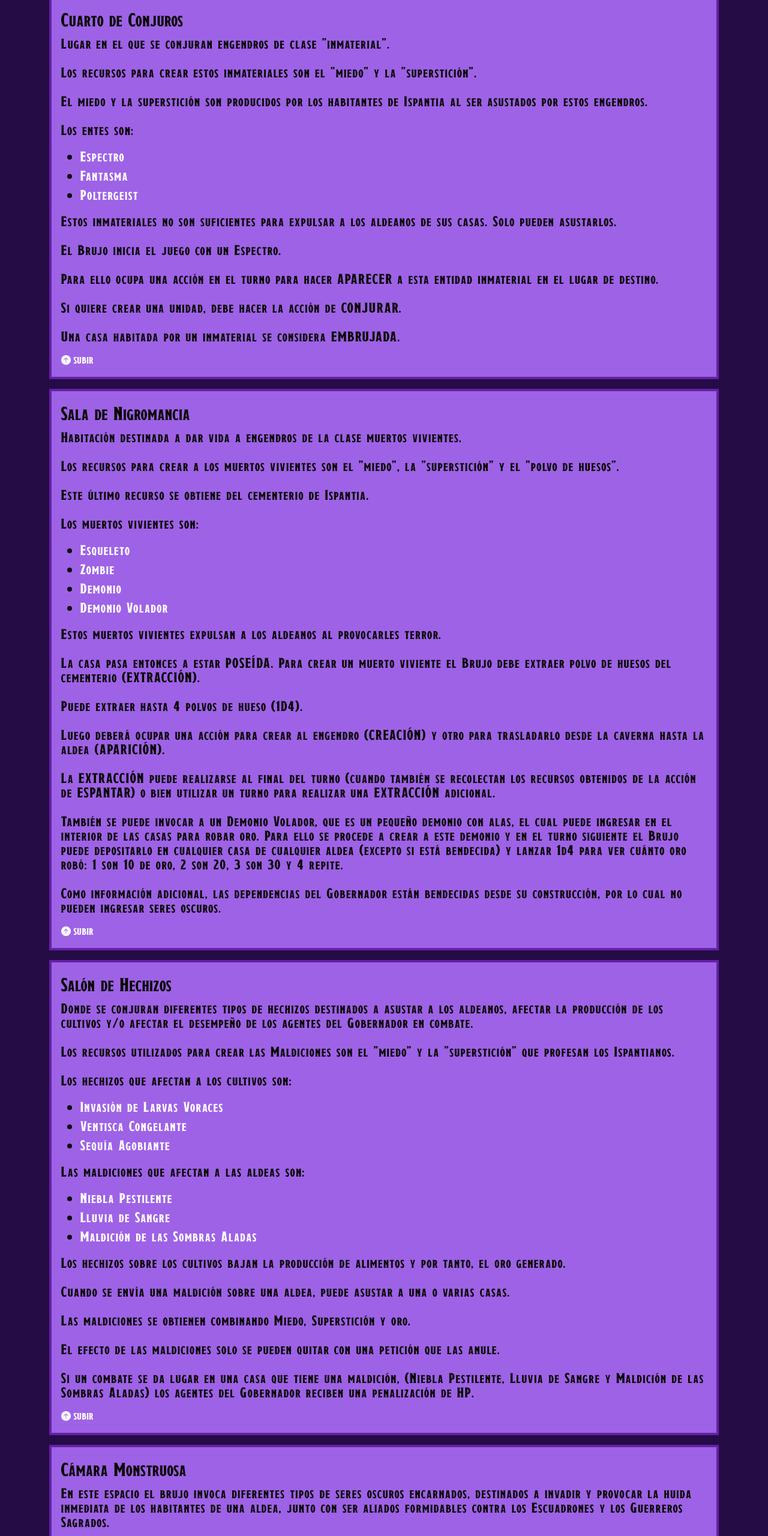
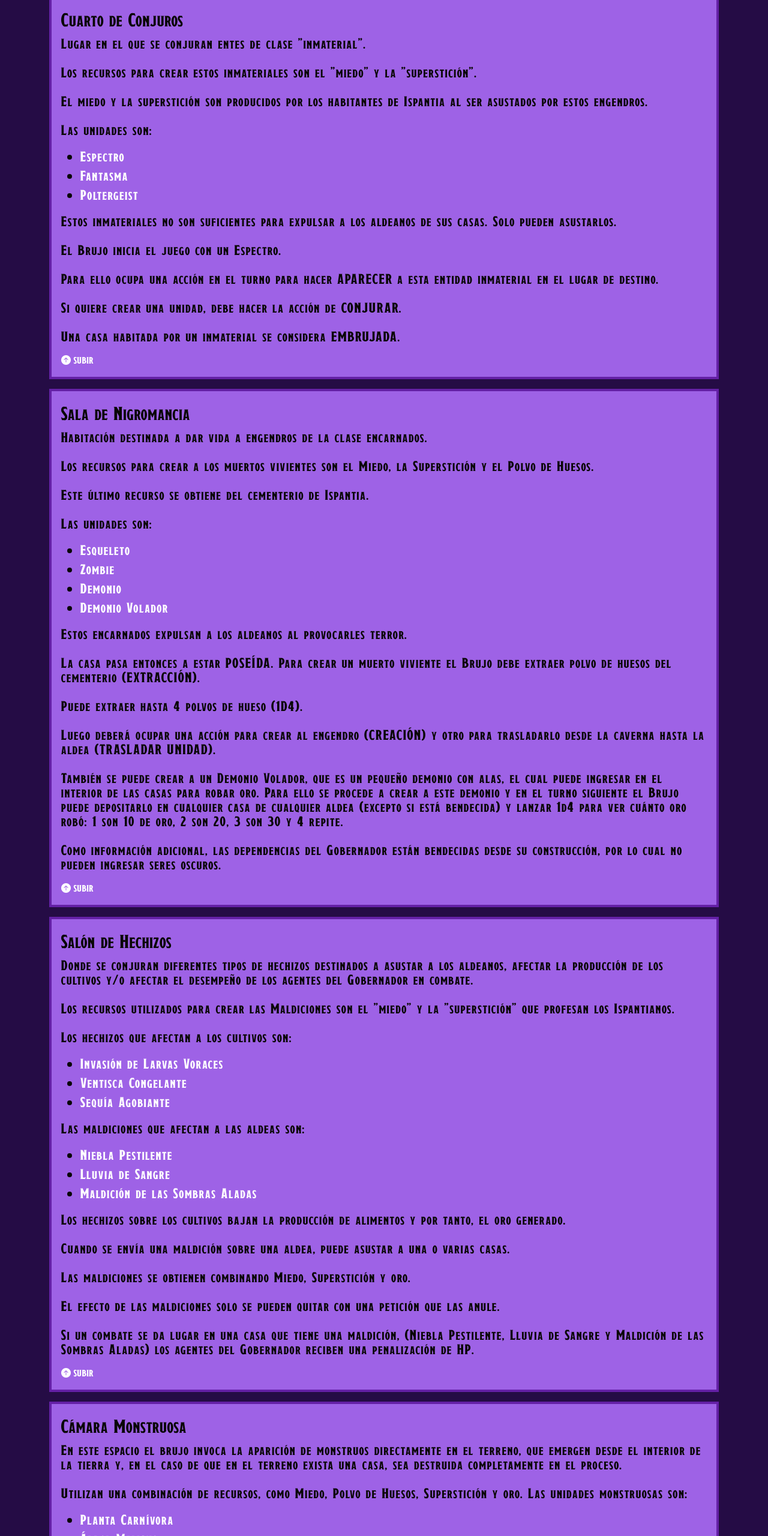
Before and after one commit to Rorro-Tower/ispantia-reglas, a plain HTML site: page caverna.html in a window 1280 px wide. Shown: the part 1250-3810 px from the top of the page at 60% size. Drawn offline with nearby package versions, Linux system fonts and the light colour scheme.

Commit message:
cambios en Caverna

```diff
--- a/caverna.html
+++ b/caverna.html
@@ -64,12 +64,12 @@
                                     <div class="caja-potenciador" id="cuarto">
                                         <div class="fila-debilitador">
                                             <h4>Cuarto de Conjuros</h4>
-                                            <p>Lugar en el que se conjuran engendros de clase "inmaterial". <br><br>Los
+                                            <p>Lugar en el que se conjuran entes de clase "inmaterial". <br><br>Los
                                                 recursos para crear estos inmateriales son el "miedo" y la
                                                 "superstición". <br><br>El miedo y la superstición son producidos por
                                                 los
-                                                habitantes de Ispantia al ser asustados por estos engendros. <br><br>Los
-                                                entes
+                                                habitantes de Ispantia al ser asustados por estos engendros. <br><br>Las
+                                                unidades
                                                 son:</p>
                                             <ul>
                                                 <li><a href="espectro.html">Espectro</a></li>
@@ -88,18 +88,19 @@
                                     <div class="caja-potenciador" id="sala">
                                         <div class="fila-debilitador">
                                             <h4>Sala de Nigromancia</h4>
-                                            <p>Habitación destinada a dar vida a engendros de la clase muertos
-                                                vivientes. <br><br>Los recursos para crear a los muertos vivientes son
-                                                el "miedo", la "superstición" y el "polvo de huesos". <br><br>Este
-                                                último recurso se obtiene del cementerio de Ispantia. <br><br>Los
-                                                muertos vivientes son:</p>
+                                            <p>Habitación destinada a dar vida a engendros de la clase encarnados.
+                                                <br><br>Los recursos para crear a los muertos vivientes son
+                                                el Miedo, la Superstición y el Polvo de Huesos. <br><br>Este
+                                                último recurso se obtiene del cementerio de Ispantia. <br><br>Las
+                                                unidades son:
+                                            </p>
                                             <ul>
                                                 <li><a href="esqueleto.html">Esqueleto</a></li>
                                                 <li><a href="zombie.html">Zombie</a></li>
                                                 <li><a href="demonio.html">Demonio</a></li>
                                                 <li><a href="demonio-volador.html">Demonio Volador</a></li>
                                             </ul>
-                                            <p>Estos muertos vivientes expulsan a los aldeanos al provocarles terror.
+                                            <p>Estos encarnados expulsan a los aldeanos al provocarles terror.
                                                 <br><br>La
                                                 casa pasa entonces a estar POSEÍDA. Para crear un muerto viviente el
                                                 Brujo debe extraer polvo de huesos del cementerio (EXTRACCIÓN).
@@ -107,11 +108,8 @@
                                                 extraer hasta 4 polvos de hueso (1D4). <br><br>Luego deberá ocupar una
                                                 acción
                                                 para crear al engendro (CREACIÓN) y otro para trasladarlo desde la
-                                                caverna hasta la aldea (APARICIÓN). <br><br>La EXTRACCIÓN puede
-                                                realizarse al
-                                                final del turno (cuando también se recolectan los recursos obtenidos de
-                                                la acción de ESPANTAR) o bien utilizar un turno para realizar una
-                                                EXTRACCIÓN adicional.<br><br>También se puede invocar a un Demonio
+                                                caverna hasta la aldea (TRASLADAR UNIDAD).<br><br>También se puede
+                                                crear a un Demonio
                                                 Volador, que es un pequeño demonio con alas, el cual puede ingresar en
                                                 el
                                                 interior de las casas para robar oro. Para ello se procede a crear a
@@ -162,12 +160,12 @@
                                     <div class="caja-potenciador" id="camara">
                                         <div class="fila-debilitador">
                                             <h4>Cámara Monstruosa</h4>
-                                            <p>En este espacio el brujo invoca diferentes tipos de seres oscuros
-                                                encarnados, destinados a invadir y provocar la huida inmediata de los
-                                                habitantes de una aldea, junto con ser aliados formidables contra los
-                                                Escuadrones y los Guerreros Sagrados. <br><br>Utilizan una combinación
+                                            <p>En este espacio el brujo invoca la aparición de monstruos directamente en
+                                                el terreno, que emergen desde el interior de la tierra y, en el caso de
+                                                que en el terreno exista una casa, sea destruida completamente en el
+                                                proceso. <br><br>Utilizan una combinación
                                                 de
-                                                recursos, como Miedo, Polvo de Huesos, Superstición y oro. Las entidades
+                                                recursos, como Miedo, Polvo de Huesos, Superstición y oro. Las unidades
                                                 monstruosas son:</p>
                                             <ul>
                                                 <li><a href="planta.html">Planta Carnívora</a></li>
```
